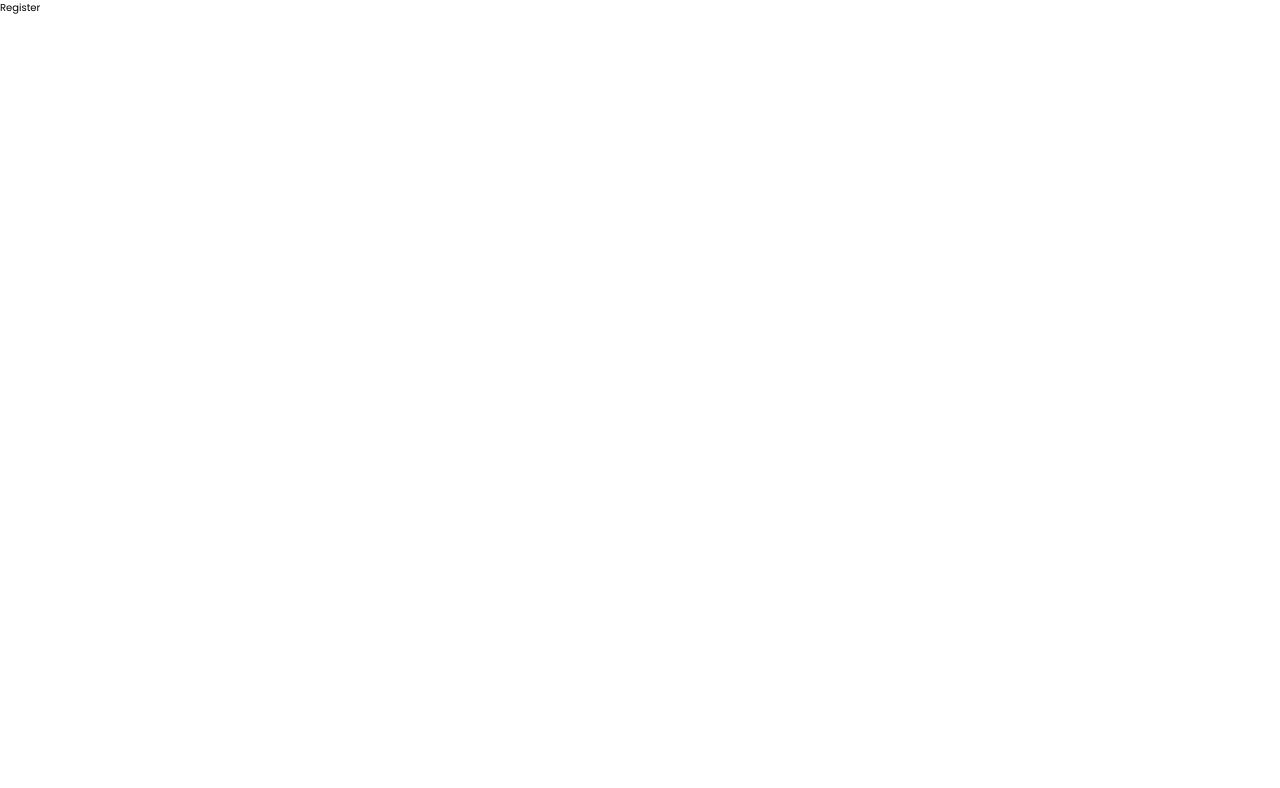
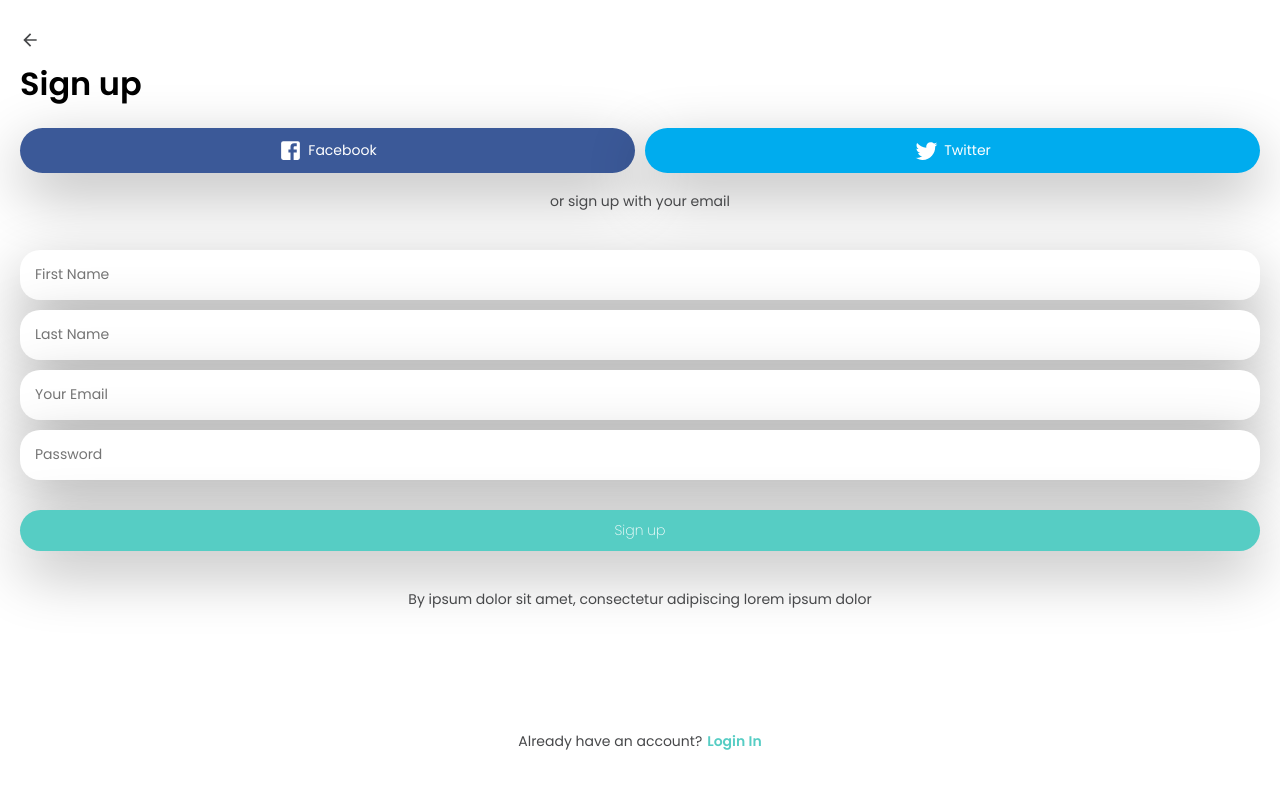
Before and after one commit to soumyadip001/Roome, a React (Create React App) app: page /register in a window 1280 px wide. Shown: the top 788 px of the page. Built offline with nearby package versions, Linux system fonts and the light colour scheme; a web font is replaced by a local one.

Commit message:
added registration page

```diff
--- a/src/pages/Register.jsx
+++ b/src/pages/Register.jsx
@@ -1,9 +1,41 @@
 import React from 'react'
+import { ArrowBack } from '@material-ui/icons';
+
+import Button from '../components/Button'
+import SocialLogin from '../components/SocialLogin';
+import '../assets/styles/pages/Login.scss'
+import Input from '../components/Input';
 
 export default function Register() {
   return (
-    <div>
-      Register
+    <div className="login__container">
+      <Button to="back" target="/welcome" type="icon" block={false}>
+        <ArrowBack />
+      </Button>
+      <h1>Sign up</h1>
+      <SocialLogin />
+      <p className="align-center para-default">
+        or sign up with your email
+      </p>
+      <form className="login__form">
+        <Input placeholder="First Name" />
+        <Input placeholder="Last Name" />
+        <Input placeholder="Your Email" />
+        <Input type="Password" placeholder="Password" />
+        <p className="mb-8"></p>
+        <Button type="primary">Sign up</Button>
+      </form>
+
+      <p className="align-center para-muted">
+        By ipsum dolor sit amet, consectetur adipiscing lorem ipsum dolor
+      </p>
+
+      <div className="login__bottom">
+        <p className="align-center para-default">
+          Already have an account?
+          <a href="/register">Login In</a>
+        </p>
+      </div>
     </div>
   )
 }
```
